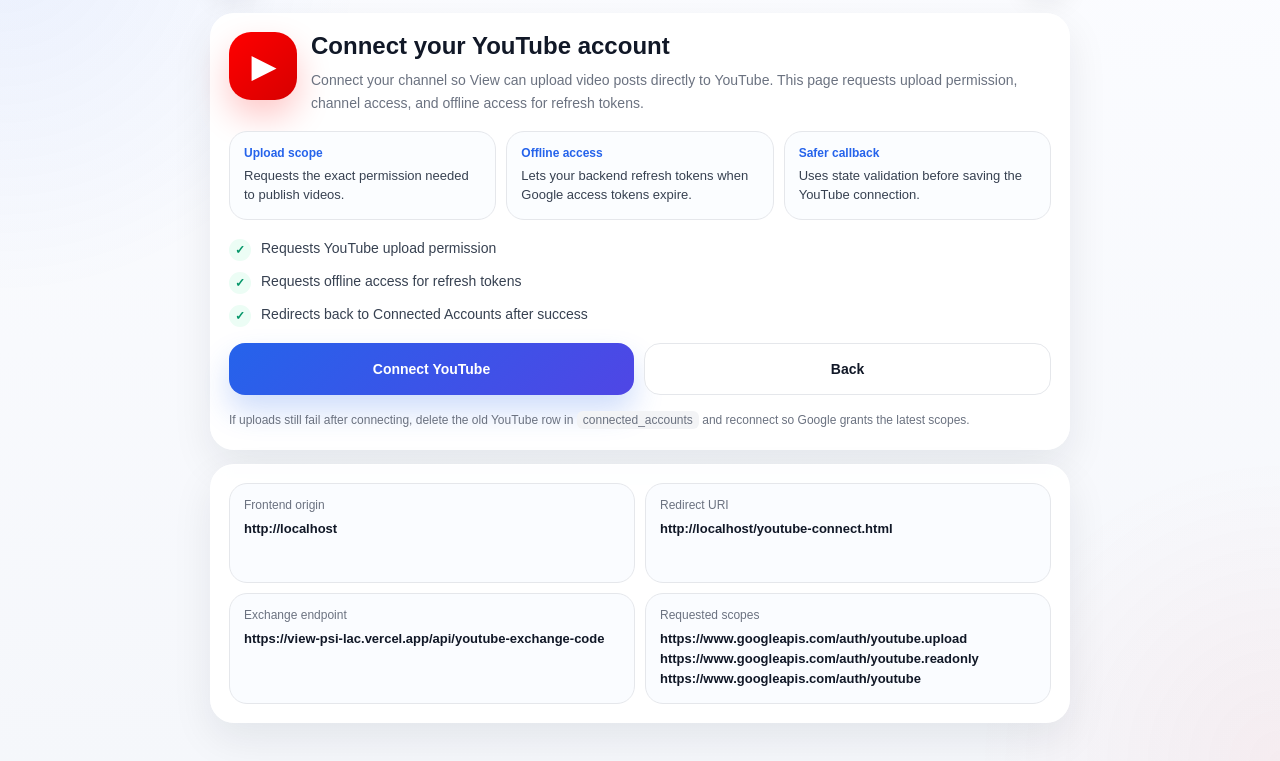
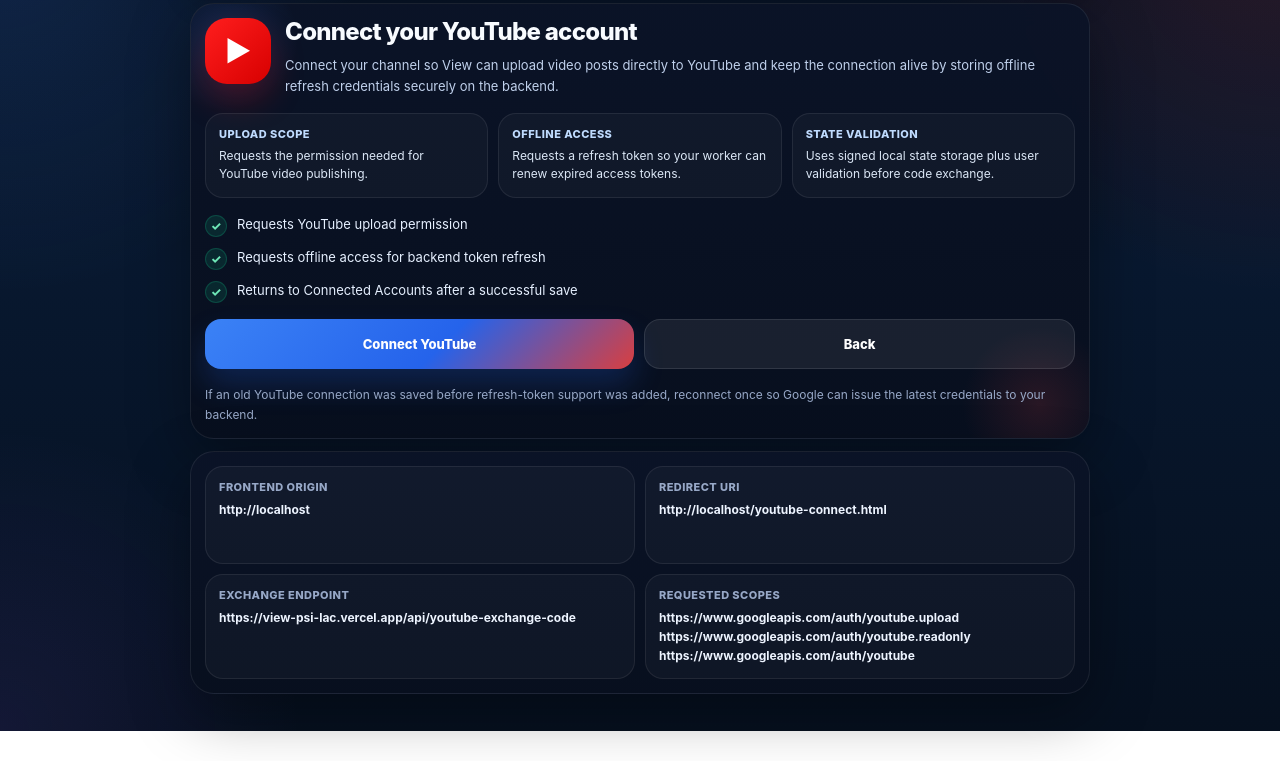
Before and after one commit to chukwudalujustice0-collab/View, a website: page youtube-connect.html in a window 1280 px wide. Shown: the part 69-830 px from the top of the page. After the commit the page ends 800 px from the top, so only its background shows below. Drawn offline with nearby package versions, Linux system fonts and the light colour scheme.

Commit message:
Update youtube-connect.html

```diff
--- a/youtube-connect.html
+++ b/youtube-connect.html
@@ -4,63 +4,64 @@
   <meta charset="UTF-8" />
   <meta name="viewport" content="width=device-width, initial-scale=1.0, viewport-fit=cover" />
   <title>Connect YouTube | View</title>
-  <meta name="theme-color" content="#ffffff" />
+  <meta name="theme-color" content="#081227" />
+  <link rel="manifest" href="/manifest.json" />
   <script src="https://cdn.jsdelivr.net/npm/@supabase/supabase-js@2"></script>
 
   <style>
     :root{
-      --bg:#f6f8fc;
-      --bg2:#eef4ff;
-      --card:#ffffff;
-      --text:#111827;
-      --muted:#6b7280;
-      --line:#e5e7eb;
-      --primary:#2563eb;
-      --primary2:#4f46e5;
-      --danger:#dc2626;
-      --success:#059669;
-      --info:#1d4ed8;
-      --shadow:0 16px 40px rgba(15,23,42,.08);
-      --shadow-soft:0 8px 24px rgba(15,23,42,.06);
-      --radius:24px;
+      --bg:#050b16;
+      --bg2:#091427;
+      --card:rgba(10,18,38,.92);
+      --card2:rgba(255,255,255,.04);
+      --text:#f8fbff;
+      --muted:#97a8c7;
+      --muted2:#bfd0eb;
+      --line:rgba(255,255,255,.08);
+      --line2:rgba(255,255,255,.12);
+      --blue:#3b82f6;
+      --blue2:#60a5fa;
+      --red:#ef4444;
+      --red2:#fb7185;
+      --green:#10b981;
+      --shadow:0 20px 60px rgba(0,0,0,.34);
       --safe-bottom:env(safe-area-inset-bottom);
+      --safe-top:env(safe-area-inset-top);
     }
 
     *{
       box-sizing:border-box;
       margin:0;
       padding:0;
-      font-family:Arial,sans-serif;
+      font-family:Inter, Arial, sans-serif;
       -webkit-tap-highlight-color:transparent;
     }
 
     html,body{
       min-height:100%;
       background:
-        radial-gradient(circle at top left, rgba(37,99,235,.08), transparent 24%),
-        radial-gradient(circle at bottom right, rgba(239,68,68,.06), transparent 20%),
-        linear-gradient(180deg,#fbfcff 0%, #f5f7fb 100%);
+        radial-gradient(circle at top left, rgba(59,130,246,.18), transparent 24%),
+        radial-gradient(circle at top right, rgba(239,68,68,.14), transparent 24%),
+        radial-gradient(circle at bottom left, rgba(139,92,246,.10), transparent 20%),
+        linear-gradient(180deg, #071121 0%, #08182f 42%, #06101f 100%);
       color:var(--text);
     }
 
     body{
-      padding:18px 14px calc(24px + var(--safe-bottom));
+      padding:calc(16px + var(--safe-top)) 12px calc(24px + var(--safe-bottom));
     }
 
-    a{
+    button,a{
+      color:inherit;
+      font:inherit;
       text-decoration:none;
-      color:inherit;
-    }
-
-    button{
       border:none;
       outline:none;
-      cursor:pointer;
-      font:inherit;
+      background:none;
     }
 
     .wrap{
-      width:min(100%, 860px);
+      width:min(100%, 900px);
       margin:0 auto;
     }
 
@@ -68,32 +69,35 @@
       display:flex;
       align-items:center;
       justify-content:space-between;
-      gap:12px;
-      margin-bottom:16px;
+      gap:10px;
+      margin-bottom:12px;
     }
 
     .top-left{
       display:flex;
       align-items:center;
-      gap:12px;
+      gap:10px;
       min-width:0;
       flex:1;
     }
 
     .icon-btn{
-      width:48px;
-      height:48px;
-      min-width:48px;
+      width:44px;
+      height:44px;
+      min-width:44px;
       border-radius:16px;
-      background:#fff;
-      border:1px solid var(--line);
-      box-shadow:var(--shadow-soft);
+      background:rgba(255,255,255,.07);
+      border:1px solid rgba(255,255,255,.09);
+      box-shadow:0 12px 28px rgba(0,0,0,.18);
       display:flex;
       align-items:center;
       justify-content:center;
       font-size:18px;
-      color:var(--text);
+      cursor:pointer;
+      transition:.18s ease;
     }
+
+    .icon-btn:active,.btn:active{transform:scale(.98)}
 
     .title-box{
       min-width:0;
@@ -101,17 +105,19 @@
     }
 
     .title{
-      font-size:24px;
+      font-size:23px;
       font-weight:800;
+      line-height:1.1;
       margin-bottom:4px;
+      letter-spacing:-.02em;
       white-space:nowrap;
       overflow:hidden;
       text-overflow:ellipsis;
     }
 
     .sub{
-      color:var(--muted);
-      font-size:13px;
+      font-size:12px;
+      color:var(--muted2);
       white-space:nowrap;
       overflow:hidden;
       text-overflow:ellipsis;
@@ -119,31 +125,76 @@
 
     .notice{
       display:none;
-      padding:14px 16px;
-      border-radius:16px;
-      font-size:14px;
-      line-height:1.6;
+      margin-bottom:12px;
+      border-radius:18px;
+      padding:12px 14px;
+      font-size:12px;
+      line-height:1.55;
+      border:1px solid transparent;
+      box-shadow:var(--shadow);
       white-space:pre-wrap;
-      margin-bottom:14px;
-      box-shadow:var(--shadow-soft);
+      backdrop-filter:blur(12px);
     }
 
     .notice.show{display:block}
-    .notice.info{background:#eff6ff;border:1px solid #bfdbfe;color:#1d4ed8}
-    .notice.success{background:#ecfdf5;border:1px solid #a7f3d0;color:#065f46}
-    .notice.error{background:#fef2f2;border:1px solid #fecaca;color:#991b1b}
+    .notice.info{
+      background:rgba(59,130,246,.14);
+      border-color:rgba(96,165,250,.30);
+      color:#dbeafe;
+    }
+    .notice.success{
+      background:rgba(16,185,129,.14);
+      border-color:rgba(16,185,129,.30);
+      color:#d1fae5;
+    }
+    .notice.error{
+      background:rgba(239,68,68,.14);
+      border-color:rgba(251,113,133,.30);
+      color:#ffe4e6;
+    }
 
     .card{
-      background:rgba(255,255,255,.92);
-      backdrop-filter:blur(10px);
-      border:1px solid rgba(255,255,255,.8);
-      border-radius:var(--radius);
+      background:linear-gradient(180deg, rgba(11,19,39,.94), rgba(8,15,30,.94));
+      border:1px solid var(--line);
+      border-radius:24px;
       box-shadow:var(--shadow);
-      padding:18px;
-      margin-bottom:14px;
+      padding:14px;
+      margin-bottom:12px;
+      backdrop-filter:blur(12px);
     }
 
     .hero{
+      position:relative;
+      overflow:hidden;
+    }
+
+    .hero::before{
+      content:"";
+      position:absolute;
+      left:-40px;
+      top:-40px;
+      width:150px;
+      height:150px;
+      border-radius:50%;
+      background:radial-gradient(circle, rgba(59,130,246,.18), transparent 68%);
+      pointer-events:none;
+    }
+
+    .hero::after{
+      content:"";
+      position:absolute;
+      right:-30px;
+      bottom:-46px;
+      width:160px;
+      height:160px;
+      border-radius:50%;
+      background:radial-gradient(circle, rgba(239,68,68,.14), transparent 68%);
+      pointer-events:none;
+    }
+
+    .hero-inner{
+      position:relative;
+      z-index:1;
       display:grid;
       gap:16px;
     }
@@ -155,16 +206,16 @@
     }
 
     .youtube-badge{
-      width:68px;
-      height:68px;
-      min-width:68px;
+      width:66px;
+      height:66px;
+      min-width:66px;
       border-radius:22px;
-      background:linear-gradient(135deg,#ff0000,#d70000);
+      background:linear-gradient(135deg,#ff1e1e,#d70000);
       color:#fff;
       display:flex;
       align-items:center;
       justify-content:center;
-      font-size:30px;
+      font-size:28px;
       font-weight:800;
       box-shadow:0 16px 34px rgba(255,0,0,.22);
     }
@@ -174,12 +225,13 @@
       font-weight:800;
       line-height:1.2;
       margin-bottom:8px;
+      letter-spacing:-.03em;
     }
 
     .hero-copy p{
-      color:var(--muted);
-      line-height:1.65;
-      font-size:14px;
+      color:var(--muted2);
+      line-height:1.6;
+      font-size:13px;
     }
 
     .feature-grid{
@@ -191,21 +243,53 @@
     .feature{
       border:1px solid var(--line);
       border-radius:18px;
-      padding:14px;
-      background:#fbfdff;
+      padding:13px;
+      background:rgba(255,255,255,.03);
     }
 
     .feature-kicker{
-      font-size:12px;
+      font-size:11px;
       font-weight:800;
-      color:var(--primary);
+      color:#bfdbfe;
       margin-bottom:6px;
+      text-transform:uppercase;
+      letter-spacing:.04em;
     }
 
     .feature-text{
+      font-size:12px;
+      line-height:1.55;
+      color:#dbe7f6;
+    }
+
+    .mini-list{
+      display:grid;
+      gap:10px;
+    }
+
+    .mini-row{
+      display:flex;
+      align-items:flex-start;
+      gap:10px;
       font-size:13px;
-      color:#374151;
-      line-height:1.5;
+      color:#e6f0ff;
+      line-height:1.55;
+    }
+
+    .mini-dot{
+      width:22px;
+      height:22px;
+      min-width:22px;
+      border-radius:999px;
+      display:flex;
+      align-items:center;
+      justify-content:center;
+      background:rgba(16,185,129,.14);
+      color:#6ee7b7;
+      font-size:12px;
+      font-weight:800;
+      margin-top:1px;
+      border:1px solid rgba(16,185,129,.24);
     }
 
     .actions{
@@ -215,14 +299,15 @@
     }
 
     .btn{
-      min-height:52px;
-      padding:0 18px;
+      min-height:50px;
+      padding:0 16px;
       border-radius:16px;
-      font-size:14px;
-      font-weight:700;
       display:flex;
       align-items:center;
       justify-content:center;
+      font-size:13px;
+      font-weight:800;
+      cursor:pointer;
       transition:.18s ease;
     }
 
@@ -230,20 +315,20 @@
       flex:1;
       min-width:210px;
       color:#fff;
-      background:linear-gradient(135deg,var(--primary),var(--primary2));
+      background:linear-gradient(135deg,var(--blue),#2563eb 55%,rgba(239,68,68,.9));
       box-shadow:0 16px 30px rgba(37,99,235,.22);
     }
 
     .btn.secondary{
       flex:1;
       min-width:150px;
-      color:#111827;
-      background:#fff;
-      border:1px solid var(--line);
+      color:#fff;
+      background:rgba(255,255,255,.07);
+      border:1px solid rgba(255,255,255,.10);
     }
 
     .btn:disabled{
-      opacity:.7;
+      opacity:.72;
       cursor:not-allowed;
     }
 
@@ -262,71 +347,40 @@
     .status-box{
       border:1px solid var(--line);
       border-radius:18px;
-      padding:14px;
-      background:#fafcff;
-      min-height:100px;
+      padding:13px;
+      background:rgba(255,255,255,.03);
+      min-height:98px;
     }
 
     .status-label{
-      font-size:12px;
+      font-size:11px;
       color:var(--muted);
       margin-bottom:7px;
+      text-transform:uppercase;
+      letter-spacing:.04em;
+      font-weight:800;
     }
 
     .status-value{
-      font-size:13px;
-      font-weight:800;
+      font-size:12px;
+      font-weight:700;
       line-height:1.55;
       word-break:break-word;
-      color:#111827;
-    }
-
-    .mini-list{
-      display:grid;
-      gap:10px;
-      margin-top:2px;
-    }
-
-    .mini-row{
-      display:flex;
-      align-items:flex-start;
-      gap:10px;
-      font-size:14px;
-      color:#374151;
-      line-height:1.55;
-    }
-
-    .mini-dot{
-      width:22px;
-      height:22px;
-      min-width:22px;
-      border-radius:999px;
-      display:flex;
-      align-items:center;
-      justify-content:center;
-      background:#ecfdf5;
-      color:#059669;
-      font-size:12px;
-      font-weight:800;
-      margin-top:1px;
+      color:#edf4ff;
     }
 
     code{
-      background:#f3f4f6;
+      background:rgba(255,255,255,.08);
       padding:2px 6px;
       border-radius:6px;
-      font-size:12px;
+      font-size:11px;
+      color:#dbeafe;
     }
 
     @media (max-width:720px){
-      .feature-grid,
-      .status-grid{
-        grid-template-columns:1fr;
-      }
-
-      .hero-top{
-        flex-direction:column;
-      }
+      .feature-grid,.status-grid{grid-template-columns:1fr}
+      .hero-top{flex-direction:column}
+      .hero-copy h2{font-size:22px}
     }
   </style>
 </head>
@@ -337,7 +391,7 @@
         <button class="icon-btn" type="button" onclick="history.back()">←</button>
         <div class="title-box">
           <div class="title">Connect YouTube</div>
-          <div class="sub">Enable real YouTube video publishing</div>
+          <div class="sub">Enable real YouTube video publishing with refresh support</div>
         </div>
       </div>
       <a class="icon-btn" href="connected-accounts.html">✕</a>
@@ -346,13 +400,13 @@
     <div id="notice" class="notice"></div>
 
     <section class="card hero">
+      <div class="hero-inner">
         <div class="hero-top">
           <div class="youtube-badge">▶</div>
           <div class="hero-copy">
             <h2>Connect your YouTube account</h2>
             <p>
-            Connect your channel so View can upload video posts directly to YouTube.
-            This page requests upload permission, channel access, and offline access for refresh tokens.
+              Connect your channel so View can upload video posts directly to YouTube and keep the connection alive by storing offline refresh credentials securely on the backend.
             </p>
           </div>
         </div>
@@ -360,22 +414,22 @@
         <div class="feature-grid">
           <div class="feature">
             <div class="feature-kicker">Upload scope</div>
-          <div class="feature-text">Requests the exact permission needed to publish videos.</div>
+            <div class="feature-text">Requests the permission needed for YouTube video publishing.</div>
           </div>
           <div class="feature">
             <div class="feature-kicker">Offline access</div>
-          <div class="feature-text">Lets your backend refresh tokens when Google access tokens expire.</div>
+            <div class="feature-text">Requests a refresh token so your worker can renew expired access tokens.</div>
           </div>
           <div class="feature">
-          <div class="feature-kicker">Safer callback</div>
-          <div class="feature-text">Uses state validation before saving the YouTube connection.</div>
+            <div class="feature-kicker">State validation</div>
+            <div class="feature-text">Uses signed local state storage plus user validation before code exchange.</div>
           </div>
         </div>
 
         <div class="mini-list">
           <div class="mini-row"><div class="mini-dot">✓</div><div>Requests YouTube upload permission</div></div>
-        <div class="mini-row"><div class="mini-dot">✓</div><div>Requests offline access for refresh tokens</div></div>
-        <div class="mini-row"><div class="mini-dot">✓</div><div>Redirects back to Connected Accounts after success</div></div>
+          <div class="mini-row"><div class="mini-dot">✓</div><div>Requests offline access for backend token refresh</div></div>
+          <div class="mini-row"><div class="mini-dot">✓</div><div>Returns to Connected Accounts after a successful save</div></div>
         </div>
 
         <div class="actions">
@@ -384,7 +438,8 @@
         </div>
 
         <div class="helper">
-        If uploads still fail after connecting, delete the old YouTube row in <code>connected_accounts</code> and reconnect so Google grants the latest scopes.
+          If an old YouTube connection was saved before refresh-token support was added, reconnect once so Google can issue the latest credentials to your backend.
+        </div>
       </div>
     </section>
 
@@ -447,7 +502,7 @@
 
     function showNotice(message, type = "info") {
       noticeEl.className = `notice show ${type}`;
-      noticeEl.textContent = message;
+      noticeEl.textContent = String(message || "");
     }
 
     function clearNotice() {
@@ -467,7 +522,27 @@
       return data.user;
     }
 
+    function createOAuthState(userId) {
+      const raw = {
+        user_id: userId,
+        nonce: crypto.randomUUID(),
+        ts: Date.now()
+      };
+      localStorage.setItem("yt_oauth_state", JSON.stringify(raw));
+      return btoa(JSON.stringify(raw));
+    }
+
+    function parseOAuthState(value) {
+      try {
+        return JSON.parse(atob(value));
+      } catch {
+        return null;
+      }
+    }
+
     function buildGoogleAuthUrl(userId) {
+      const state = createOAuthState(userId);
+
       const params = new URLSearchParams({
         client_id: GOOGLE_CLIENT_ID,
         redirect_uri: REDIRECT_URI,
@@ -476,7 +551,7 @@
         access_type: "offline",
         prompt: "consent",
         include_granted_scopes: "true",
-        state: userId
+        state
       });
 
       return `https://accounts.google.com/o/oauth2/v2/auth?${params.toString()}`;
@@ -522,7 +597,14 @@
         const user = await requireUser();
         if (!user) return;
 
-        if (!state || state !== user.id) {
+        const saved = JSON.parse(localStorage.getItem("yt_oauth_state") || "null");
+        const decoded = parseOAuthState(state);
+
+        if (!decoded || !saved) {
+          throw new Error("State validation failed. Please restart the YouTube connection.");
+        }
+
+        if (decoded.user_id !== user.id || saved.user_id !== user.id || decoded.nonce !== saved.nonce) {
           throw new Error("State mismatch. Please restart the YouTube connection.");
         }
 
@@ -531,17 +613,16 @@
         const response = await fetch(EXCHANGE_ENDPOINT, {
           method: "POST",
           headers: {
-            "Content-Type": "application/json"
+            "Content-Type": "application/json",
+            "Authorization": `Bearer ${(await supabaseClient.auth.getSession()).data.session?.access_token || ""}`
           },
           body: JSON.stringify({
             code,
-            state,
             redirect_uri: REDIRECT_URI
           })
         });
 
         const text = await response.text();
-
         let data = {};
         try {
           data = text ? JSON.parse(text) : {};
@@ -557,6 +638,7 @@
           throw new Error(data.error || "YouTube connection failed.");
         }
 
+        localStorage.removeItem("yt_oauth_state");
         showNotice("YouTube connected successfully. Redirecting...", "success");
 
         const cleanUrl = `${window.location.origin}${window.location.pathname}`;
```
Lines whose indentation alone changed are shown as unchanged.
